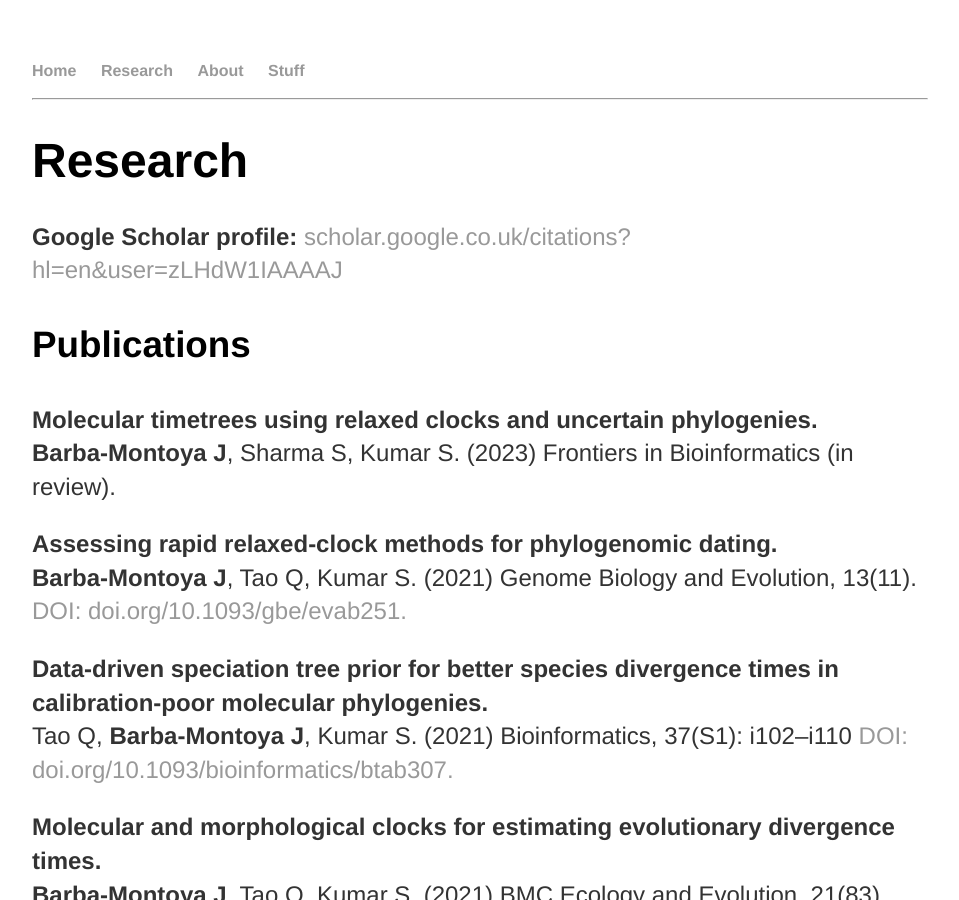
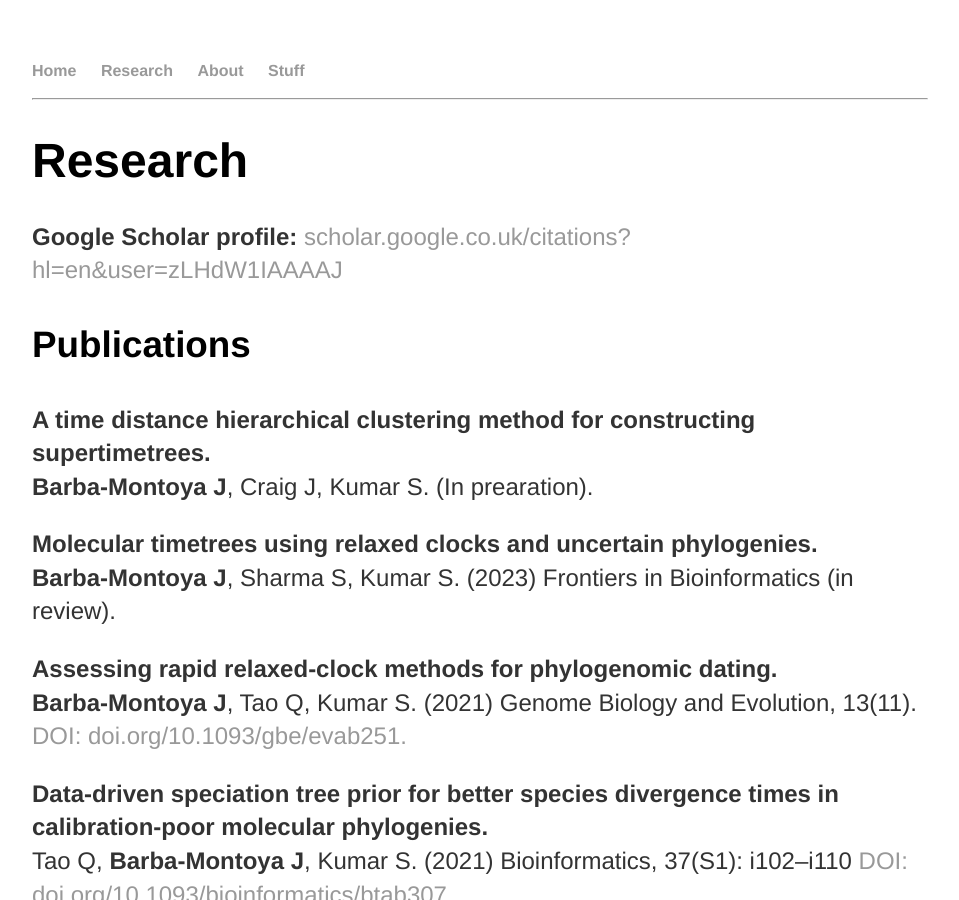
Before and after one commit to josebarbamontoya/josebarbamontoya.github.io, a Jekyll site: the page built from research/index.html, in a window 1280 px wide and 900 px high. Shown: the whole window, without its empty margins (160-1119 px from the left). Built offline with Jekyll 4.4.1, drawn with Linux system fonts in a browser that asks for light colours.

Commit message:
Update index.html

```diff
--- a/research/index.html
+++ b/research/index.html
@@ -7,6 +7,8 @@ title: Jose Barba-Montoya
 					<h1>Research</h1>
 					<p><b>Google Scholar profile:</b><a href="https://scholar.google.co.uk/citations?hl=en&user=zLHdW1IAAAAJ"> scholar.google.co.uk/citations?hl=en&user=zLHdW1IAAAAJ</a></p>
 					<h3>Publications</h3>
+<p><b>A time distance hierarchical clustering method for constructing supertimetrees.</b><br>
+<b>Barba-Montoya J</b>, Craig J, Kumar S. (In prearation).
 
 <p><b>Molecular timetrees using relaxed clocks and uncertain phylogenies.</b><br>
 <b>Barba-Montoya J</b>, Sharma S, Kumar S. (2023) Frontiers in Bioinformatics (in review).
```
